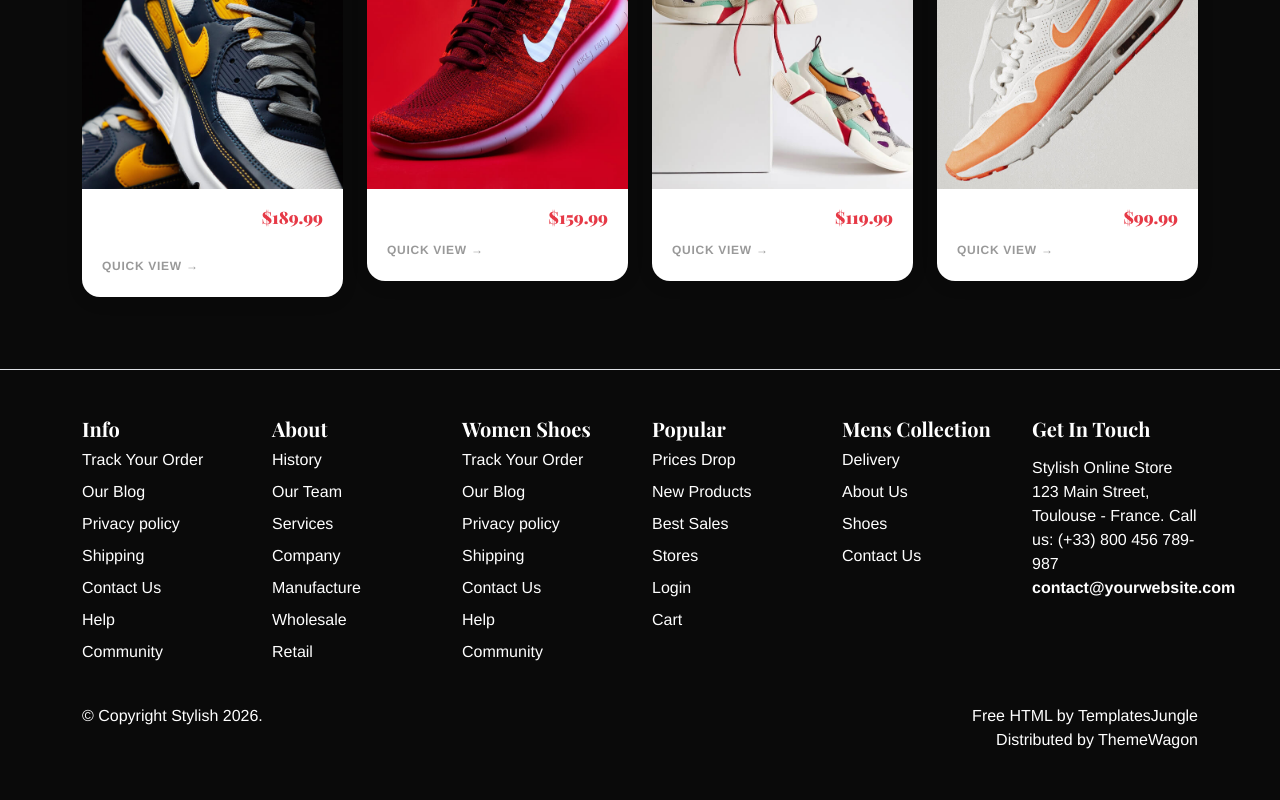
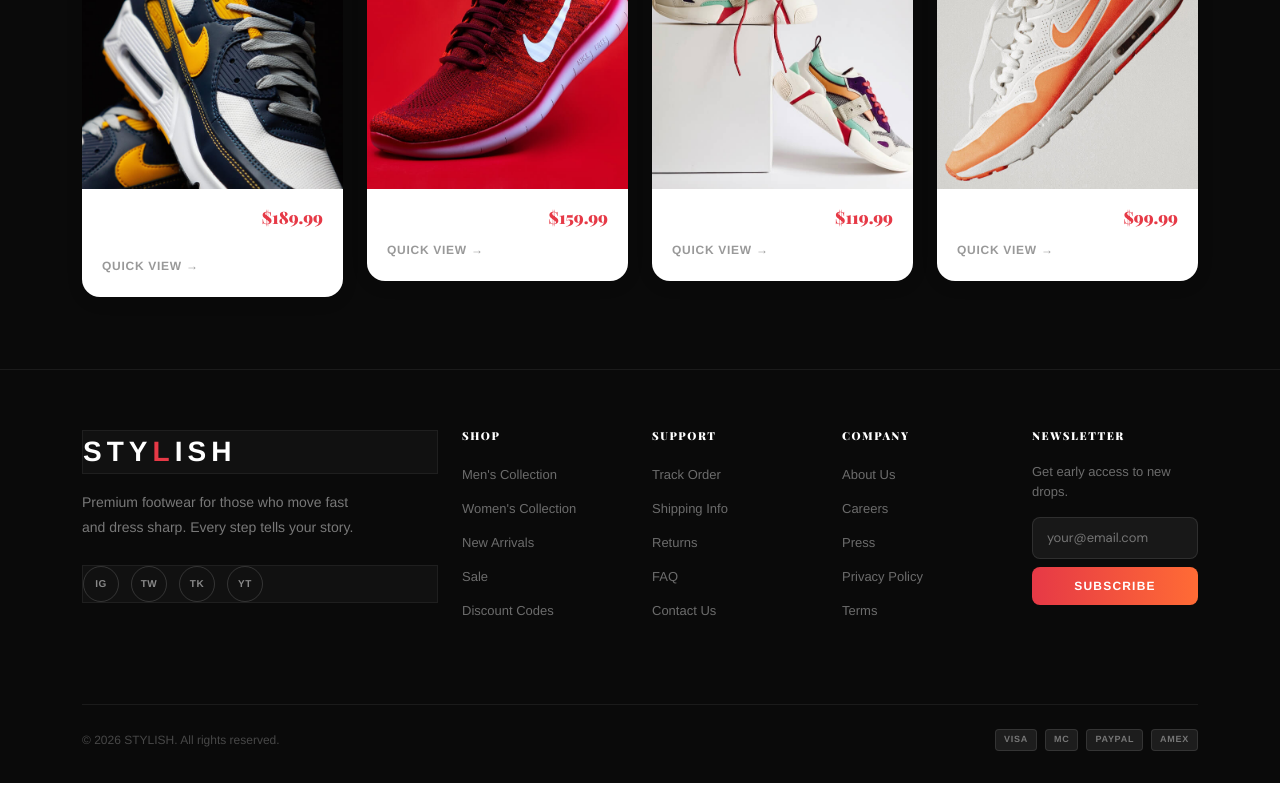
Before and after one commit to duongkiet2804066-blip/Kietduong2006, a React (Vite) app: page / in a window 1280 px wide. Shown: the part 3341-4141 px from the top of the page. Built offline with nearby package versions, Linux system fonts and the light colour scheme; a web font is replaced by a local one.

Commit message:
Update Footer.tsx

```diff
--- a/src/component/Footer.tsx
+++ b/src/component/Footer.tsx
@@ -1,76 +1,116 @@
-const footerMenus = [
-    {
-      title: 'Info',
-      links: ['Track Your Order', 'Our Blog', 'Privacy policy', 'Shipping', 'Contact Us', 'Help', 'Community'],
-    },
-    {
-      title: 'About',
-      links: ['History', 'Our Team', 'Services', 'Company', 'Manufacture', 'Wholesale', 'Retail'],
-    },
-    {
-      title: 'Women Shoes',
-      links: ['Track Your Order', 'Our Blog', 'Privacy policy', 'Shipping', 'Contact Us', 'Help', 'Community'],
-    },
-    {
-      title: 'Popular',
-      links: ['Prices Drop', 'New Products', 'Best Sales', 'Stores', 'Login', 'Cart'],
-    },
-    {
-      title: 'Mens Collection',
-      links: ['Delivery', 'About Us', 'Shoes', 'Contact Us'],
-    },
-  ];
+const Footer = () => (
+  <footer style={{
+    background: '#0a0a0a',
+    borderTop: '1px solid rgba(255,255,255,0.07)',
+    color: '#fff',
+    paddingTop: '60px',
+    paddingBottom: '32px',
+  }}>
+    <div className="container-lg">
+      <div className="row mb-5">
+        {/* Brand */}
+        <div className="col-lg-4 mb-4">
+          <div style={{
+            fontFamily: "'Helvetica Neue', Arial, sans-serif",
+            fontSize: 28, fontWeight: 900, letterSpacing: '0.18em',
+            marginBottom: 16,
+          }}>
+            STY<span style={{ color: '#e63946' }}>L</span>ISH
+          </div>
+          <p style={{ color: 'rgba(255,255,255,0.45)', fontSize: 14, lineHeight: 1.8, maxWidth: 280 }}>
+            Premium footwear for those who move fast and dress sharp. Every step tells your story.
+          </p>
+          {/* Socials */}
+          <div style={{ display: 'flex', gap: 12, marginTop: 24 }}>
+            {['IG', 'TW', 'TK', 'YT'].map((s) => (
+              <a key={s} href="#" style={{
+                width: 36, height: 36, borderRadius: '50%',
+                border: '1px solid rgba(255,255,255,0.15)',
+                display: 'flex', alignItems: 'center', justifyContent: 'center',
+                color: 'rgba(255,255,255,0.5)', fontSize: 10, fontWeight: 700,
+                letterSpacing: '0.05em', textDecoration: 'none',
+                transition: 'all 0.2s',
+              }}
+                onMouseEnter={(e) => { (e.currentTarget as HTMLAnchorElement).style.background = '#e63946'; (e.currentTarget as HTMLAnchorElement).style.borderColor = '#e63946'; (e.currentTarget as HTMLAnchorElement).style.color = '#fff'; }}
+                onMouseLeave={(e) => { (e.currentTarget as HTMLAnchorElement).style.background = 'none'; (e.currentTarget as HTMLAnchorElement).style.borderColor = 'rgba(255,255,255,0.15)'; (e.currentTarget as HTMLAnchorElement).style.color = 'rgba(255,255,255,0.5)'; }}
+              >{s}</a>
+            ))}
+          </div>
+        </div>
 
-  const Footer = () => (
-    <footer id="footer" className="py-5 border-top">
-      <div className="container-lg">
-        <div className="row">
-          {footerMenus.map((menu) => (
-            <div key={menu.title} className="col-lg-2 pb-3">
-              <div className="footer-menu">
-                <h5 className="widget-title pb-2">{menu.title}</h5>
-                <ul className="menu-list list-unstyled">
-                  {menu.links.map((link) => (
-                    <li key={link} className="pb-2">
-                      <a href="#">{link}</a>
+        {/* Links */}
+        {[
+          { title: 'Shop', links: ['Men\'s Collection', 'Women\'s Collection', 'New Arrivals', 'Sale', 'Discount Codes'] },
+          { title: 'Support', links: ['Track Order', 'Shipping Info', 'Returns', 'FAQ', 'Contact Us'] },
+          { title: 'Company', links: ['About Us', 'Careers', 'Press', 'Privacy Policy', 'Terms'] },
+        ].map((col) => (
+          <div key={col.title} className="col-lg-2 col-6 mb-4">
+            <h6 style={{
+              fontSize: 11, fontWeight: 800, letterSpacing: '0.14em',
+              textTransform: 'uppercase', color: '#fff', marginBottom: 20,
+            }}>{col.title}</h6>
+            <ul style={{ listStyle: 'none', padding: 0, margin: 0 }}>
+              {col.links.map((link) => (
+                <li key={link} style={{ marginBottom: 10 }}>
+                  <a href="#" style={{
+                    color: 'rgba(255,255,255,0.4)', fontSize: 13,
+                    textDecoration: 'none', transition: 'color 0.2s',
+                  }}
+                    onMouseEnter={(e) => ((e.target as HTMLAnchorElement).style.color = '#fff')}
+                    onMouseLeave={(e) => ((e.target as HTMLAnchorElement).style.color = 'rgba(255,255,255,0.4)')}
+                  >{link}</a>
                 </li>
               ))}
             </ul>
           </div>
-            </div>
         ))}
 
-          {/* Get In Touch */}
-          <div className="col-lg-2 pb-3">
-            <div className="footer-menu">
-              <h5 className="widget-title pb-3">Get In Touch</h5>
-              <div className="footer-contact-text">
-                <span>Stylish Online Store 123 Main Street, Toulouse - France. </span>
-                <span> Call us: (+33) 800 456 789-987 </span>
-                <span className="text-hover fw-bold light-border">
-                  <a href="mailto:contact@yourwebsite.com">contact@yourwebsite.com</a>
-                </span>
-              </div>
+        {/* Newsletter */}
+        <div className="col-lg-2 mb-4">
+          <h6 style={{
+            fontSize: 11, fontWeight: 800, letterSpacing: '0.14em',
+            textTransform: 'uppercase', color: '#fff', marginBottom: 20,
+          }}>Newsletter</h6>
+          <p style={{ color: 'rgba(255,255,255,0.4)', fontSize: 13, marginBottom: 16 }}>
+            Get early access to new drops.
+          </p>
+          <div style={{ display: 'flex', flexDirection: 'column', gap: 8 }}>
+            <input type="email" placeholder="your@email.com" style={{
+              background: 'rgba(255,255,255,0.06)',
+              border: '1px solid rgba(255,255,255,0.1)',
+              borderRadius: 8, padding: '10px 14px',
+              color: '#fff', fontSize: 13, outline: 'none',
+            }} />
+            <button style={{
+              background: 'linear-gradient(90deg, #e63946, #ff6b35)',
+              border: 'none', borderRadius: 8, padding: '10px',
+              color: '#fff', fontSize: 12, fontWeight: 700,
+              letterSpacing: '0.1em', textTransform: 'uppercase', cursor: 'pointer',
+            }}>Subscribe</button>
           </div>
         </div>
       </div>
 
-        <div className="row">
-          <div className="col-md-6">
-            <p>© Copyright Stylish 2026.</p>
-          </div>
-          <div className="col-md-6 text-lg-end">
-            <p>
-              Free HTML by{' '}
-              <a href="https://templatesjungle.com/" target="_blank" rel="noreferrer">
-                TemplatesJungle
-              </a>
-              <br />
-              Distributed by{' '}
-              <a href="https://themewagon.com" target="_blank" rel="noreferrer">
-                ThemeWagon
-              </a>
+      {/* Bottom bar */}
+      <div style={{
+        borderTop: '1px solid rgba(255,255,255,0.07)',
+        paddingTop: 24,
+        display: 'flex', justifyContent: 'space-between', alignItems: 'center',
+        flexWrap: 'wrap', gap: 12,
+      }}>
+        <p style={{ color: 'rgba(255,255,255,0.25)', fontSize: 12, margin: 0 }}>
+          © 2026 STYLISH. All rights reserved.
         </p>
+        <div style={{ display: 'flex', gap: 8 }}>
+          {['VISA', 'MC', 'PAYPAL', 'AMEX'].map((pay) => (
+            <span key={pay} style={{
+              background: 'rgba(255,255,255,0.08)',
+              border: '1px solid rgba(255,255,255,0.1)',
+              borderRadius: 4, padding: '3px 8px',
+              fontSize: 9, fontWeight: 800, letterSpacing: '0.08em',
+              color: 'rgba(255,255,255,0.4)',
+            }}>{pay}</span>
+          ))}
         </div>
       </div>
     </div>
```
Lines whose indentation alone changed are shown as unchanged.
